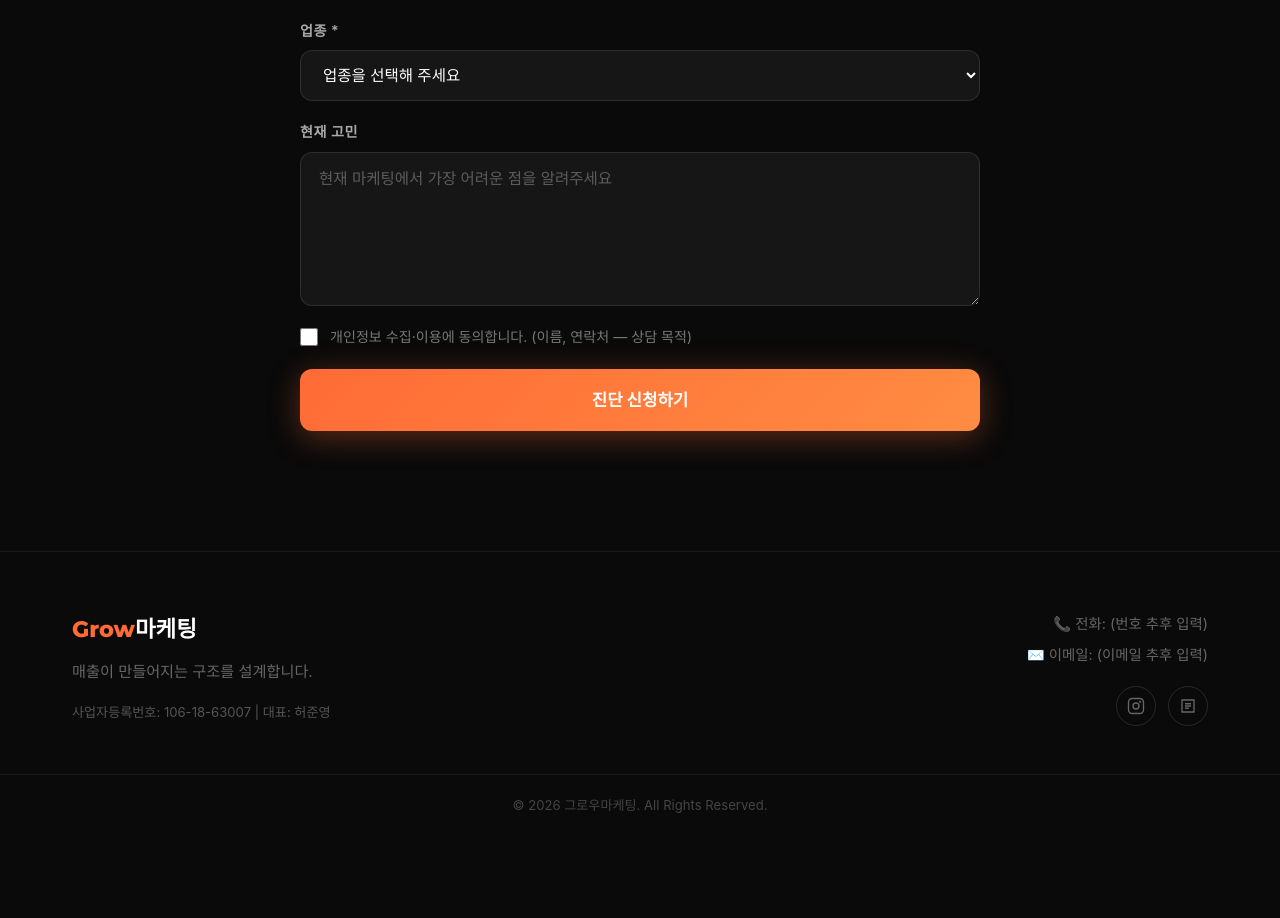
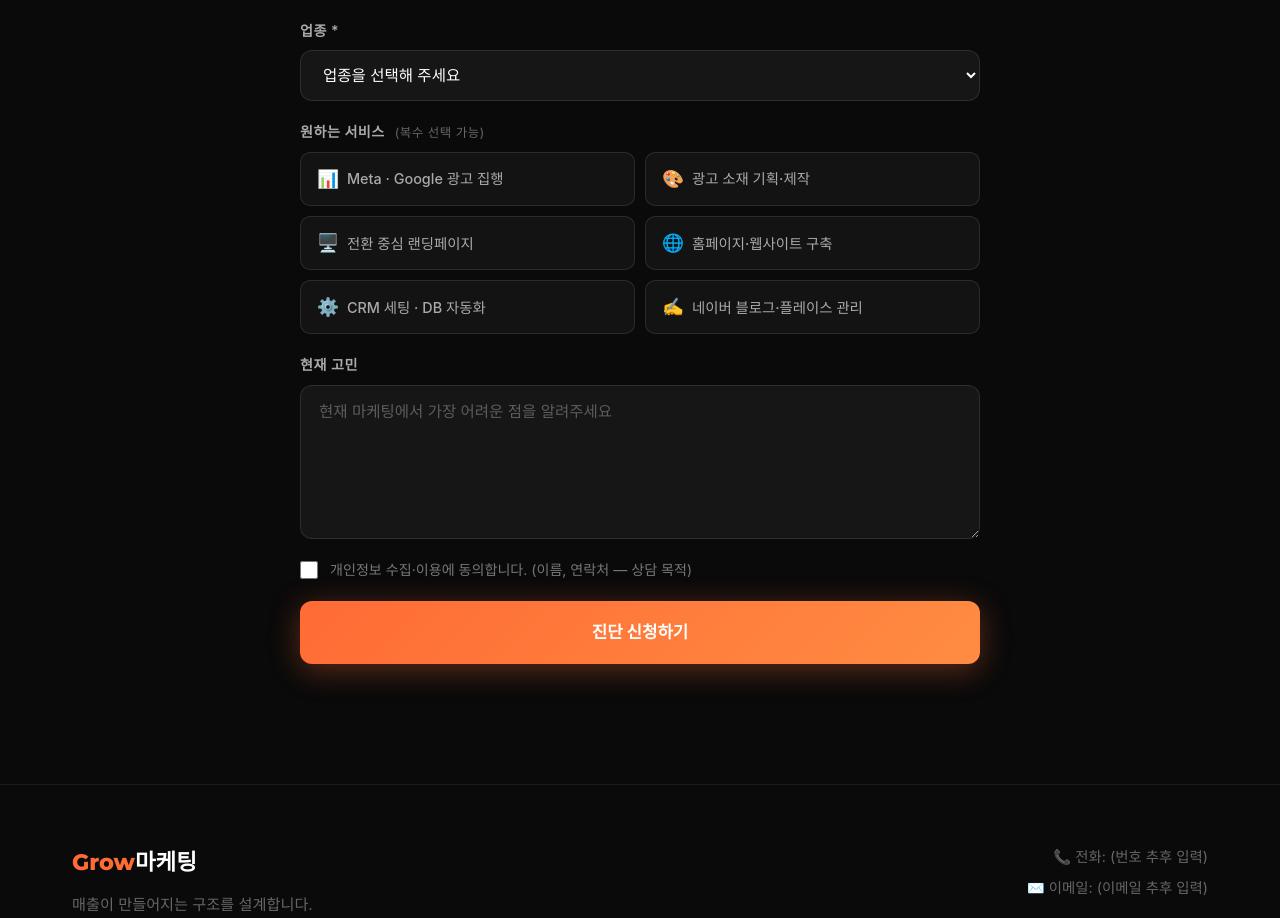
Before and after one commit to heo-jun-young/my-next-project, a Next.js app: page / in a window 1280 px wide. Shown: the part 8514-9432 px from the top of the page. Before the commit the page ends 9350 px from the top, so only its background shows below. Built offline with nearby package versions, Linux system fonts and the light colour scheme; a web font is replaced by a local one.

Commit message:
update styles

```diff
--- a/src/app/page.tsx
+++ b/src/app/page.tsx
@@ -128,8 +128,17 @@ export default function Home() {
   const [showTop, setShowTop] = useState(false);
   const [formSubmitted, setFormSubmitted] = useState(false);
   const [form, setForm] = useState({
-    name: "", phone: "", industry: "", message: "", agree: false,
+    name: "", phone: "", industry: "", services: [] as string[], message: "", agree: false,
   });
+
+  const toggleService = (svc: string) => {
+    setForm((prev) => ({
+      ...prev,
+      services: prev.services.includes(svc)
+        ? prev.services.filter((s) => s !== svc)
+        : [...prev.services, svc],
+    }));
+  };
 
   const heroRef = useRef<HTMLElement>(null);
 
@@ -639,6 +648,35 @@ export default function Home() {
                   <option>기타</option>
                 </select>
               </div>
+              {/* ── 원하는 서비스 체크박스 ── */}
+              <div className="form-group">
+                <label>원하는 서비스 <span className="label-sub">(복수 선택 가능)</span></label>
+                <div className="service-checks">
+                  {[
+                    { id: "svc1", icon: "📊", label: "Meta · Google 광고 집행" },
+                    { id: "svc2", icon: "🎨", label: "광고 소재 기획·제작" },
+                    { id: "svc3", icon: "🖥️", label: "전환 중심 랜딩페이지" },
+                    { id: "svc4", icon: "🌐", label: "홈페이지·웹사이트 구축" },
+                    { id: "svc5", icon: "⚙️", label: "CRM 세팅 · DB 자동화" },
+                    { id: "svc6", icon: "✍️", label: "네이버 블로그·플레이스 관리" },
+                  ].map((svc) => {
+                    const checked = form.services.includes(svc.label);
+                    return (
+                      <button
+                        key={svc.id}
+                        type="button"
+                        className={`svc-chip${checked ? " checked" : ""}`}
+                        onClick={() => toggleService(svc.label)}
+                      >
+                        <span className="svc-chip-icon">{svc.icon}</span>
+                        {svc.label}
+                        {checked && <span className="svc-chip-tick">✓</span>}
+                      </button>
+                    );
+                  })}
+                </div>
+              </div>
+
               <div className="form-group">
                 <label>현재 고민</label>
                 <textarea
@@ -1668,6 +1706,62 @@ export default function Home() {
         .form-group textarea::placeholder {
           color: rgba(255,255,255,0.3);
         }
+        /* 서비스 선택 칩 */
+        .label-sub {
+          font-size: 0.78rem;
+          color: #666;
+          font-weight: 400;
+          margin-left: 6px;
+        }
+        .service-checks {
+          display: grid;
+          grid-template-columns: repeat(2, 1fr);
+          gap: 10px;
+        }
+        .svc-chip {
+          display: flex;
+          align-items: center;
+          gap: 8px;
+          padding: 12px 16px;
+          background: rgba(255,255,255,0.04);
+          border: 1px solid rgba(255,255,255,0.1);
+          border-radius: 10px;
+          color: #aaa;
+          font-size: 0.9rem;
+          font-weight: 500;
+          font-family: inherit;
+          cursor: pointer;
+          transition: all 0.22s ease;
+          text-align: left;
+          position: relative;
+        }
+        .svc-chip:hover {
+          border-color: rgba(255,107,53,0.4);
+          color: #e0e0e0;
+          background: rgba(255,107,53,0.06);
+        }
+        .svc-chip.checked {
+          border-color: #FF6B35;
+          background: rgba(255,107,53,0.12);
+          color: #ffffff;
+          font-weight: 700;
+          box-shadow: 0 0 0 1px rgba(255,107,53,0.3);
+        }
+        .svc-chip-icon {
+          font-size: 1.1rem;
+          flex-shrink: 0;
+        }
+        .svc-chip-tick {
+          margin-left: auto;
+          color: #FF6B35;
+          font-size: 0.85rem;
+          font-weight: 900;
+          flex-shrink: 0;
+        }
+        @media (max-width: 480px) {
+          .service-checks { grid-template-columns: 1fr; }
+        }
+
         .form-agree {
           display: flex;
           align-items: flex-start;
```
